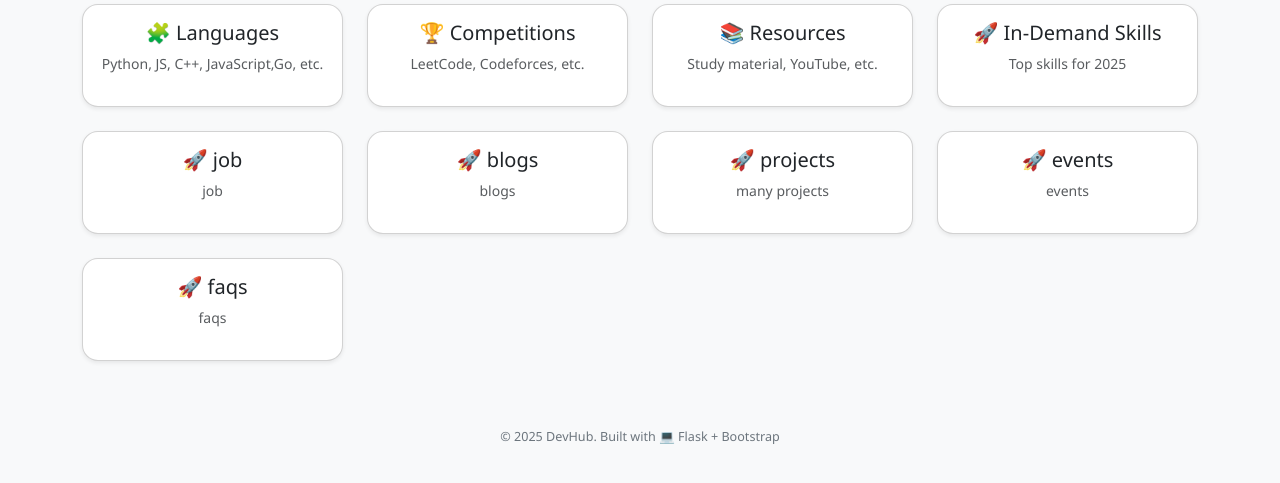
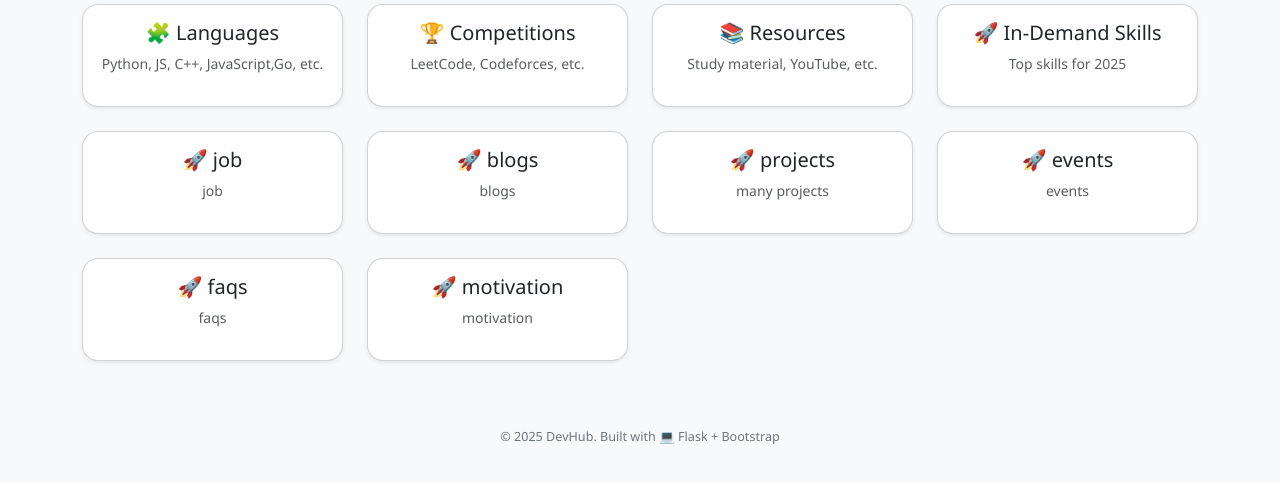
Before and after one commit to deepak1224637/devhub_flask, a Flask app: page / in a window 1280 px wide; the page is wider, and only the part inside the window is pictured. Shown: the part 292-775 px from the top of that part. Run offline with Flask 3, Linux system fonts and the light colour scheme.

Commit message:
update home page add new page (motivation.html)

```diff
--- a/main.py
+++ b/main.py
@@ -42,6 +42,10 @@ def faqs():
 def events():
     return render_template("events.html")
 
+@app.route("/motivation")
+def motivation():
+    return render_template("motivation.html")
+
 
 @app.route("/blog")
 def blog():
--- a/templates/base.html
+++ b/templates/base.html
@@ -67,6 +67,8 @@
         <li class="nav-item"><a class="nav-link" href="/events">Events</a></li>
         <li class="nav-item"><a class="nav-link" href="/faqs">FAQs</a></li>
         <li class="nav-item"><a class="nav-link" href="/about">About</a></li>
+        <li class="nav-item"><a class="nav-link" href="/about">Motivation</a></li>
+
       </ul>
     </div>
   </div>
--- a/templates/home.html
+++ b/templates/home.html
@@ -88,5 +88,14 @@
         </a>
     </div>
 
+    <div class="col-md-6 col-lg-3">
+        <a href="/motivation" class="text-decoration-none text-dark">
+            <div class="card shadow-sm h-100 p-3 text-center">
+                <h5>🚀 motivation</h5>
+                <p class="small text-muted">motivation</p>
+            </div>
+        </a>
+    </div>
+
 </div>
 {% endblock %}
```
Also changed, not shown: templates/motivation.html (added).
